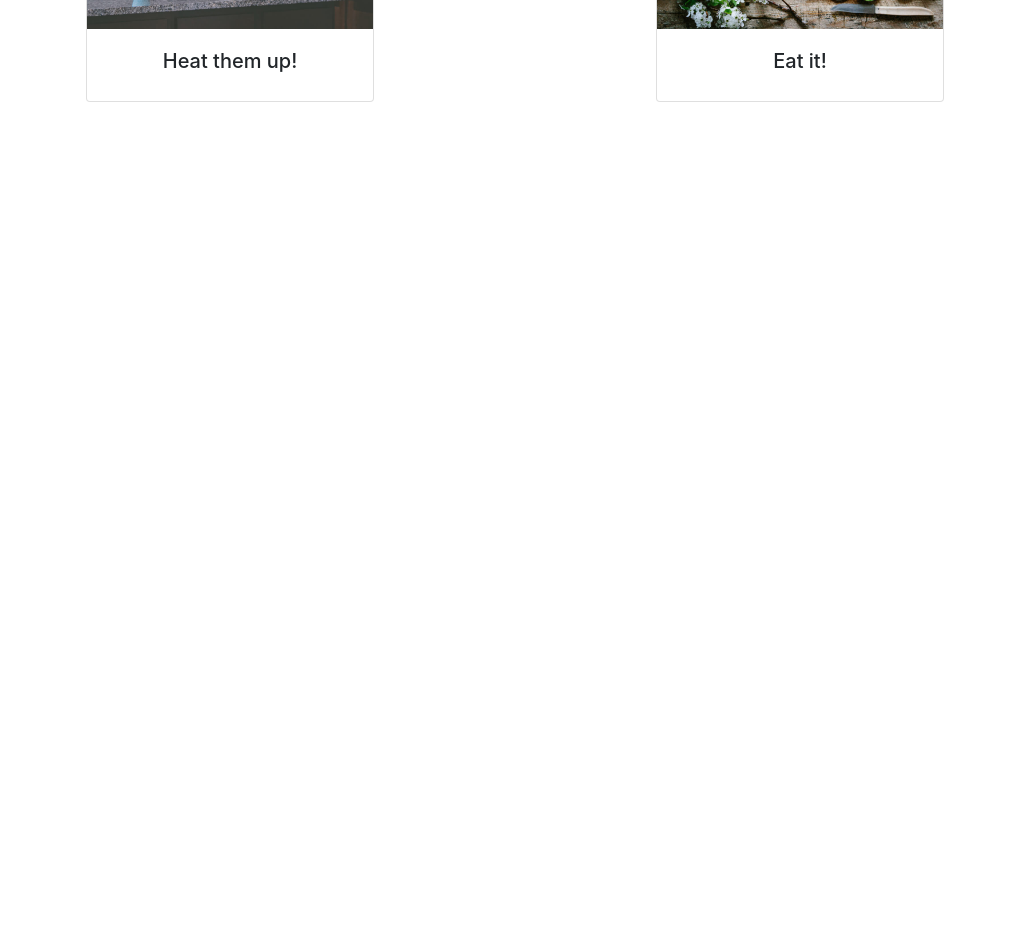
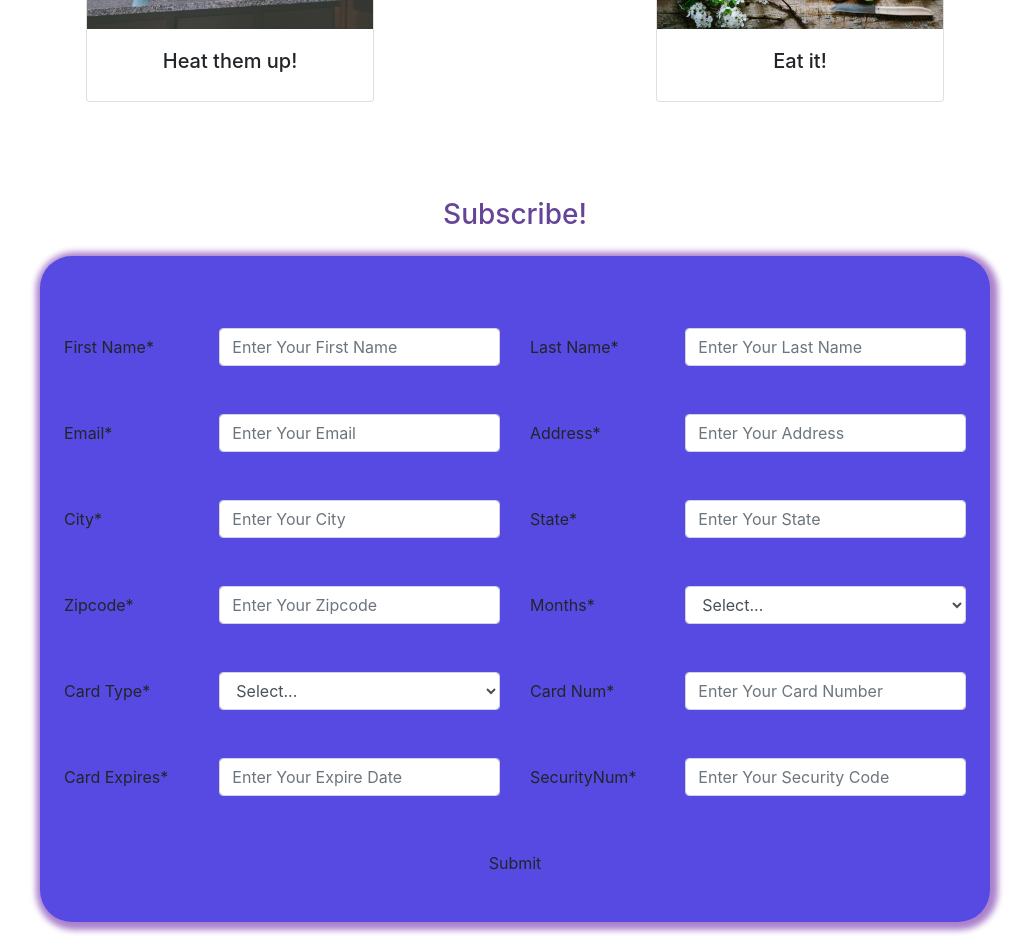
Before and after one commit to Blaine137/SwiftFoods-React, a React (Create React App) app: page / in a window 1280 px wide. Shown: the part 820-1766 px from the top of the page, without its empty margins (125-1158 px from the left). Before the commit the page ends 922 px from the top, so only its background shows below. Built offline with nearby package versions, Linux system fonts and the light colour scheme.

Commit message:
added subscribe form component. still have to add styles

```diff
--- a/src/components/Home/Home.js
+++ b/src/components/Home/Home.js
@@ -1,10 +1,14 @@
-import React from 'react';
+import React, { Fragment } from 'react';
 import {
   Card, CardImg, CardText, CardBody
 } from 'reactstrap';
+import SubscribeForm from '../SubscribeForm/SubscribeForm';
+import './Home.scss';
 
 const home = (props) => {
   return (
+
+      <Fragment>
         <div className="container">
             <div className="row">
                 <div className="col-12 col-md-6 mt-4">
@@ -43,6 +47,9 @@ const home = (props) => {
                 </div>
             </div>
         </div>
+        <SubscribeForm/>
+      </Fragment>
+
   );
 };
 
--- /dev/null
+++ b/src/components/SubscribeForm/SubscribeForm.js
@@ -0,0 +1,97 @@
+import React from 'react';
+import './SubscribeForm.scss';
+
+const subscribeForm = (props) => {
+
+    return(
+
+        <div class="container mt-4" id="subscribeForm">
+            <div class="row">
+                <div class="col-12">
+                    <h3 class="text-center pt-4 mt-5 mb-4 align-self-center">Subscribe!</h3>
+                </div>
+            </div>
+            <div class="row">
+                    <form class="mx-auto  mb-4 p-4 col-10" action="thankyouforsubscribing.html">
+                        <div class="form-group row mt-5">
+                            <label for="fName" class="col-sm-2 col-form-label">First Name*</label>
+                            <div class="col-sm-4">
+                            <input type="text" class="form-control" id="fName" required placeholder="Enter Your First Name"/>
+                            </div>
+                            <label for="lName" class="col-sm-2 col-form-label">Last Name*</label>
+                            <div class="col-sm-4">
+                            <input type="text" class="form-control" id="lName" required placeholder="Enter Your Last Name"/>
+                            </div>
+                        </div>
+                        <div class="form-group row mt-5">
+                        <label for="email" class="col-sm-2 col-form-label">Email*</label>
+                        <div class="col-sm-4">
+                            <input type="text" class="form-control" id="email" required placeholder="Enter Your Email"/>
+                        </div>
+                        <label for="address" class="col-sm-2 col-form-label">Address*</label>
+                        <div class="col-sm-4">
+                            <input type="text" class="form-control" id="address" required placeholder="Enter Your Address"/>
+                        </div>
+                        </div>
+                        <div class="form-group row mt-5">
+                            <label for="city" class="col-sm-2 col-form-label">City*</label>
+                            <div class="col-sm-4">
+                            <input type="text" class="form-control" required id="city" placeholder="Enter Your City"/>
+                            </div>
+                            <label for="state" class="col-sm-2 col-form-label">State*</label>
+                            <div class="col-sm-4">
+                            <input type="text" class="form-control" required id="state" placeholder="Enter Your State"/>
+                            </div>
+                        </div>
+                        <div class="form-group row mt-5">
+                            <label for="zipcode" class="col-sm-2 col-form-label">Zipcode*</label>
+                            <div class="col-sm-4">
+                            <input type="text" class="form-control" required id="zipcode" placeholder="Enter Your Zipcode"/>
+                            </div>
+                            <label for="months" class="col-sm-2 col-form-label">Months*</label>
+                            <div class="col-sm-4">
+                            <select name="months" id="months" required class="form-control">
+                                <option value="0">Select...</option>
+                                <option value="1">3 months</option>
+                                <option value="2">6 months</option>
+                                <option value="3">12 months</option>
+                            </select>
+                            </div>
+                        </div>
+                        <div class="form-group row mt-5">
+                            <label for="cardType" class="col-sm-2 col-form-label">Card Type*</label>
+                            <div class="col-sm-4">
+                            <select name="cardType" id="cardType" required class="form-control">
+                                <option value="0">Select...</option>
+                                <option value="1">Visa</option>
+                                <option value="2">Mastercard</option>
+                                <option value="3">American Express</option>
+                            </select>
+                            </div>
+                            <label for="cardNum" class="col-sm-2 col-form-label">Card Num*</label>
+                            <div class="col-sm-4">
+                            <input type="password" class="form-control" id="cardNum" required placeholder="Enter Your Card Number"/>
+                            </div>
+                        </div>
+                        <div class="form-group row mt-5">
+                            <label for="expireDate" class="col-sm-2 col-form-label">Card Expires*</label>
+                            <div class="col-sm-4">
+                            <input type="text" class="form-control" id="expireDate" required placeholder="Enter Your Expire Date"/>
+                            </div>
+                            <label for="securityCode" class="col-sm-2 col-form-label">SecurityNum*</label>
+                            <div class="col-sm-4">
+                            <input type="text" class="form-control" id="securityCode" required placeholder="Enter Your Security Code"/>
+                            </div>
+                        </div>
+                        <div class="form-group row mt-5">
+                                <button class="btn mx-auto submitBtn subBtn">Submit</button>
+                        </div>
+                    </form>
+            </div>
+        </div>
+
+    );
+
+};
+
+export default subscribeForm;
--- /dev/null
+++ b/src/components/SubscribeForm/SubscribeForm.scss
@@ -0,0 +1,9 @@
+h3{
+    color: #654597;
+}
+
+form{
+    background-color: #574AE2;
+    box-shadow: 2px 2px 6px 6px #AB81CD;
+    border-radius: 2rem;
+}
```
Lines whose indentation alone changed are shown as unchanged.
